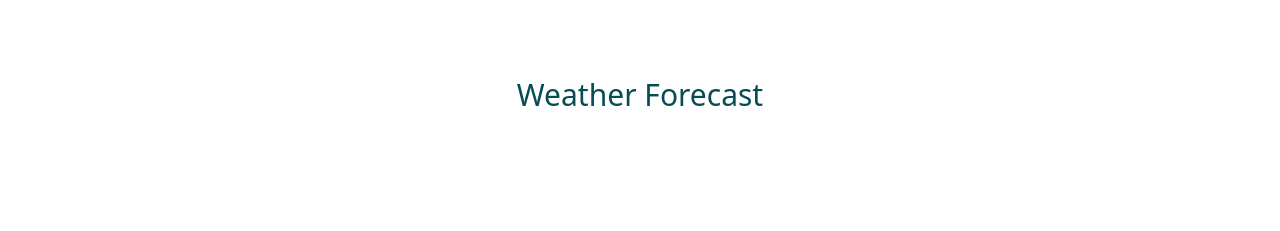
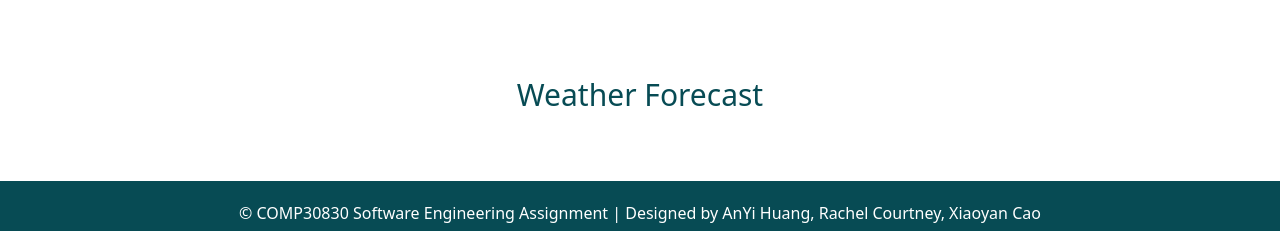
Before and after one commit to ChristineCao98/dublin_bikes, a Flask app: page / in a window 1280 px wide. Shown: the part 1279-1510 px from the top of the page. Before the commit the page ends 1385 px from the top, so only its background shows below. Run offline with Flask 2, Linux system fonts and the light colour scheme; data that the repository does not hold is empty; parts of the project's set-up code (start-up, migrations or seed data) failed here and were passed over; some libraries are stand-ins or nearby versions.

Commit message:
Footer Added

```diff
--- a/flask_app/static/index.css
+++ b/flask_app/static/index.css
@@ -116,13 +116,22 @@ button {
 }
 
 .row {
-    margin: 0 auto;
-    /* --bs-gutter-x: 1.5rem; */
-    --bs-gutter-y: 0;
-    display: flex;
-    flex-wrap: wrap;
-    margin-top: calc(var(--bs-gutter-y) * -1);
-    /* margin-right: calc(var(--bs-gutter-x)/ -2); */
-    /* margin-left: calc(var(--bs-gutter-x)/ -2); */
     padding: 20px;
 }
+
+.footer {
+background:#074b54;
+height: 50px;
+color:white;
+text-align:center;
+position:relative;
+bottom:0px;
+left:0px;
+padding-top:20px;
+width:100%;
+}
+
+li {
+    display: list-item;
+    text-align: left;
+}
--- a/flask_app/templates/index.html
+++ b/flask_app/templates/index.html
@@ -58,7 +58,12 @@
         <div class="row" id="weather"></div>
     </div>
 </div>
-    <script src="{{ url_for('static',filename='index.js') }}"></script>
+
+<div class="footer">
+    &copy; COMP30830 Software Engineering Assignment | Designed by AnYi Huang, Rachel Courtney, Xiaoyan Cao
+    </div>
+
+<script src="{{ url_for('static',filename='index.js') }}"></script>
 <script src="https://maps.googleapis.com/maps/api/js?key={{ map_api }}&callback=initMap&libraries=&v=weekly" async defer></script>
 </body>
 </html>
```
